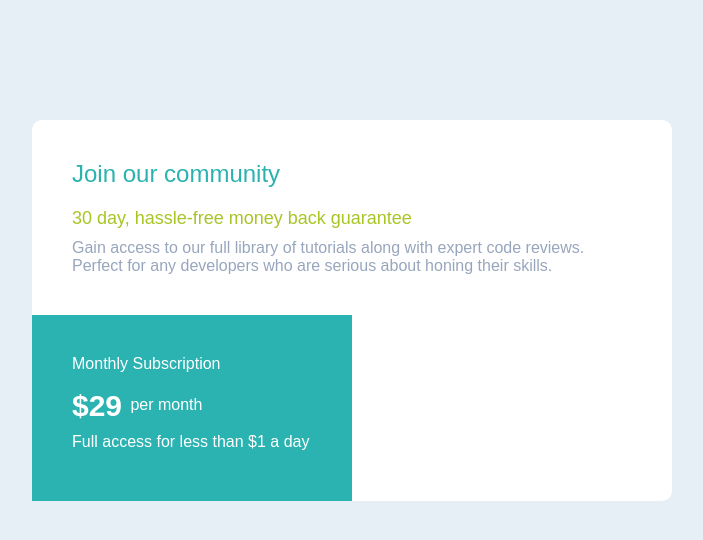
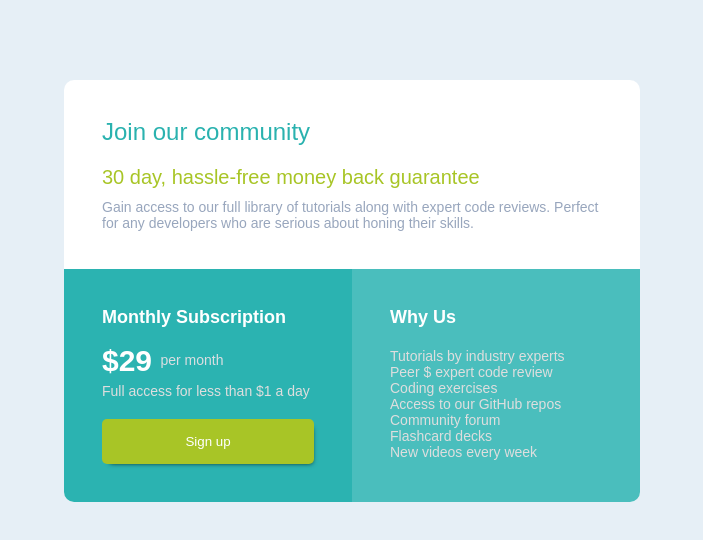
Before and after one commit to Tamburini-Christofer/Ex-Front-single-price-grid-component-master, a plain HTML site: page index.html in a window 1280 px wide. Shown: the whole page, without its empty margins (288-991 px from the left). Drawn offline with Linux system fonts and the light colour scheme.

Commit message:
Card completata

```diff
--- a/css/main.css
+++ b/css/main.css
@@ -5,11 +5,17 @@
 }
 
 body{
-    color: rgb(255, 255, 255);
-    font-size: 16px;
+    color: rgb(222, 222, 222);
+    font-size: 14px;
     background-color: #e6eff6;
     font-family: "Karla", Arial, Helvetica, sans-serif;
 }
+
+ul{
+    margin: 20px 0 0 0;
+    list-style-type: none;
+}
+
 
 h1{
     font-size: 24px;
@@ -18,15 +24,15 @@ h1{
 }
 
 h3{
-    font-size: 18px;
+    font-size: 20px;
     font-weight: 400;
     color: hsl(71, 68%, 46%);
     margin: 20px 0 10px 0;
 }
 
 h4{
-    font-size: 16px;
-    font-weight: 400;
+    font-size: 18px;
+    font-weight: 600;
     color: hsl(0, 0%, 100%);
     margin-bottom: 16px;
 }
@@ -42,11 +48,12 @@ strong{
 }
 
 span{
+    color: hsl(206, 10%, 87%);
     vertical-align: super;
 }
 
 .sx div{
-    margin: 10px 0;
+    margin: 5px 0;
 }
 
 .card{
@@ -55,8 +62,8 @@ span{
 
     background-color: white;
     border-radius: 10px;
-    width: 50%;
-    margin: 15vh auto;
+    width: 45%;
+    margin: 10vh auto;
 }
 
 .row{
@@ -75,13 +82,29 @@ span{
 }
 
 .col{
-    padding: 40px;
-}
-
-.row_down .col{
-    width: 50%;
+    padding: 38px;
 }
 
 .sx{
+    width: 50%;
+    border-radius: 0 0 0 10px;
     background-color:#2bb3b1;
 }
+
+.dx{
+    width: 50%;
+    border-radius: 0 0 10px 0;
+    background-color: #4abebd;
+}
+
+button{
+    cursor: pointer;
+    margin-top: 15px;
+    color: white;
+    width: 100%;
+    background-color: hsl(71, 68%, 46%);
+    padding: 15px 0;
+    border: 0px;
+    border-radius: 5px;
+    box-shadow: 3px 4px 5px -5px black;
+}
--- a/index.html
+++ b/index.html
@@ -23,8 +23,20 @@
                     <h4>Monthly Subscription</h4>
                     <div><strong>$29 </strong><span>per month<br></span></div>
                     <div>Full access for less than $1 a day</div>
+                    <a href="#"><button>Sign up</button></a>
                 </div>
-                <div class="col">3</div>
+                <div class="col dx">
+                    <h4>Why Us</h4>
+                    <ul>
+                        <li>Tutorials by industry experts</li>
+                        <li>Peer $ expert code review</li>
+                        <li>Coding exercises</li>
+                        <li>Access to our GitHub repos</li>
+                        <li>Community forum</li>
+                        <li>Flashcard decks</li>
+                        <li>New videos every week</li>
+                    </ul>
+                </div>
             </div>
         </div>
     </main>
```
